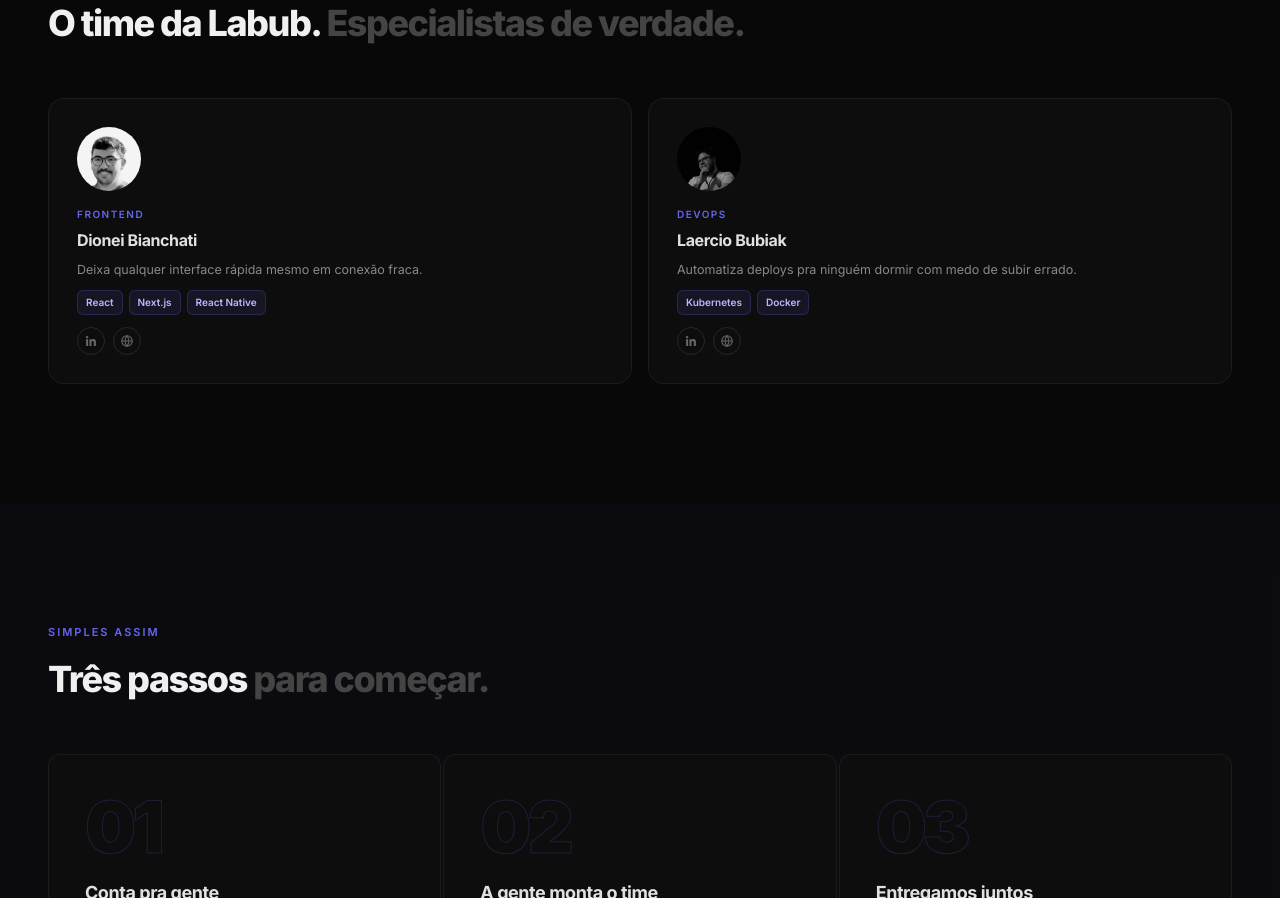
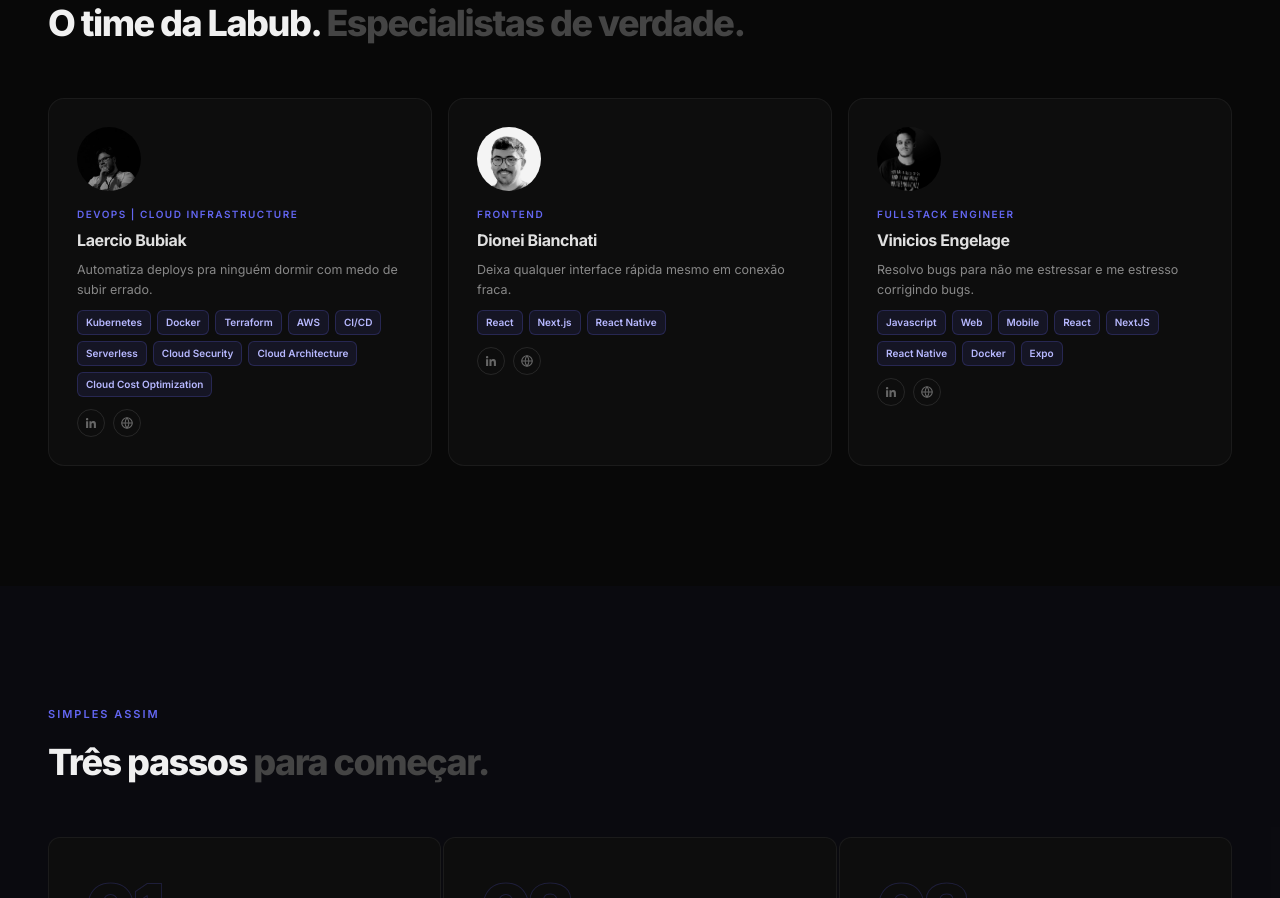
Before and after one commit to dionbiancha/team-portfolio, a Next.js app: page / in a window 1280 px wide. Shown: the part 1460-2358 px from the top of the page. Built offline with nearby package versions, Linux system fonts and the light colour scheme.

Commit message:
add vineengelage

```diff
--- a/src/data/team.ts
+++ b/src/data/team.ts
@@ -11,6 +11,15 @@ export type TeamMember = {
 
 export const team: TeamMember[] = [
   {
+    area: "DevOps | Cloud Infrastructure",
+    lead: "Laercio Bubiak",
+    photo: "/team/laercio.png",
+    linkedinUrl: "https://www.linkedin.com/in/laercio-bubiak/",
+    portfolioUrl: "https://www.laercio.me/",
+    tagline: "Automatiza deploys pra ninguém dormir com medo de subir errado.",
+    tags: ["Kubernetes", "Docker", "Terraform", "AWS", "CI/CD", "Serverless"," Cloud Security"," Cloud Architecture", "Cloud Cost Optimization"],
+  },
+  {
     area: "Frontend",
     lead: "Dionei Bianchati",
     photo: "/team/dionei.png",
@@ -21,12 +30,12 @@ export const team: TeamMember[] = [
   },
 
   {
-    area: "DevOps",
-    lead: "Laercio Bubiak",
-    photo: "/team/laercio.png",
-    linkedinUrl: "https://www.linkedin.com/in/laercio-bubiak/",
-    portfolioUrl: "https://www.laercio.me/",
-    tagline: "Automatiza deploys pra ninguém dormir com medo de subir errado.",
-    tags: ["Kubernetes", "Docker"],
+    area: "Fullstack Engineer",
+    lead: "Vinicios Engelage",
+    photo: "/team/vinicios.jpeg",
+    linkedinUrl: "https://www.linkedin.com/in/viniengelage/",
+    portfolioUrl: "https://www.viniengelage.com/",
+    tagline: "Resolvo bugs para não me estressar e me estresso corrigindo bugs.",
+    tags: ["Javascript", "Web", "Mobile", "React", "NextJS", "React Native"," Docker"," Expo"],
   },
 ];
```
Also changed, not shown: public/team/vinicios.jpeg (added), 1 other file (tests, documents, lock files or other folders).
